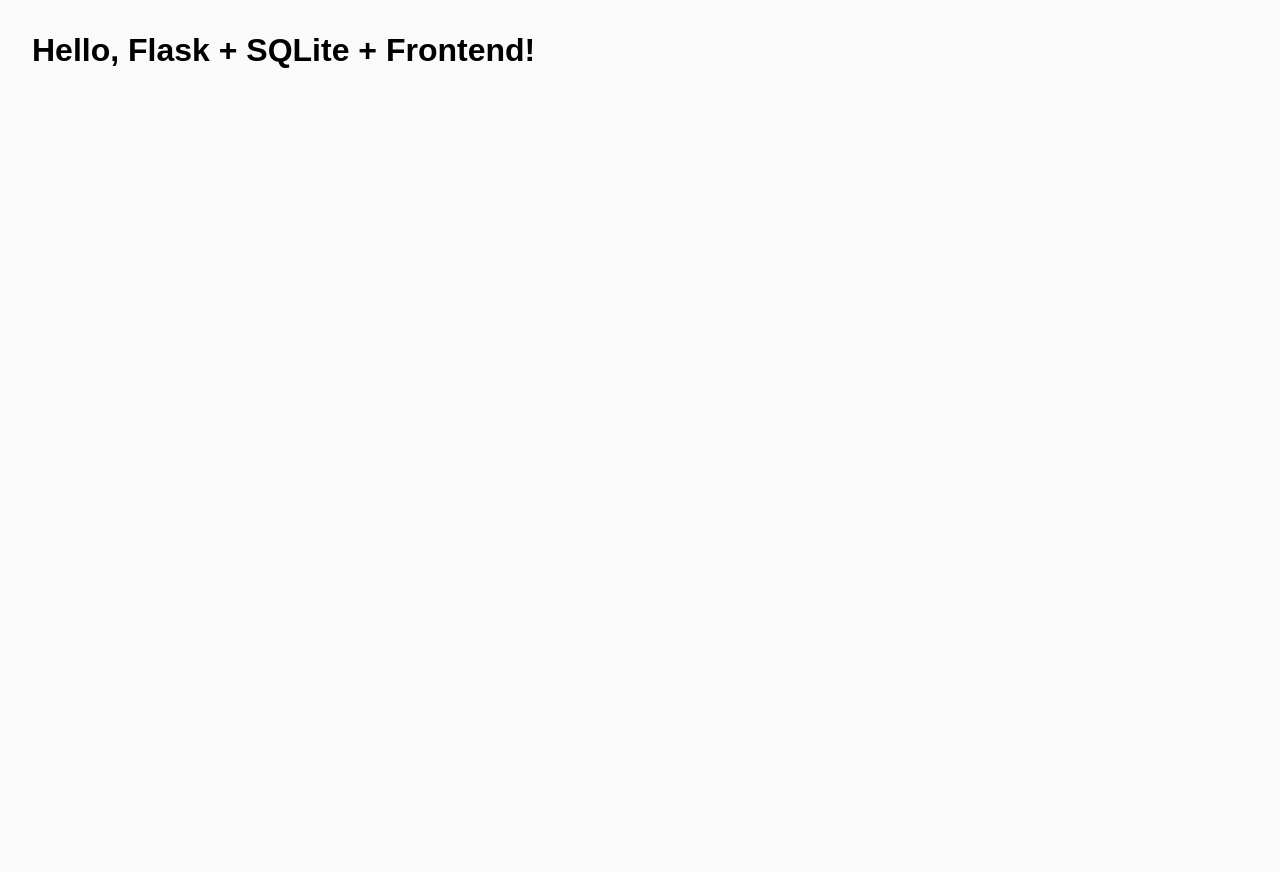
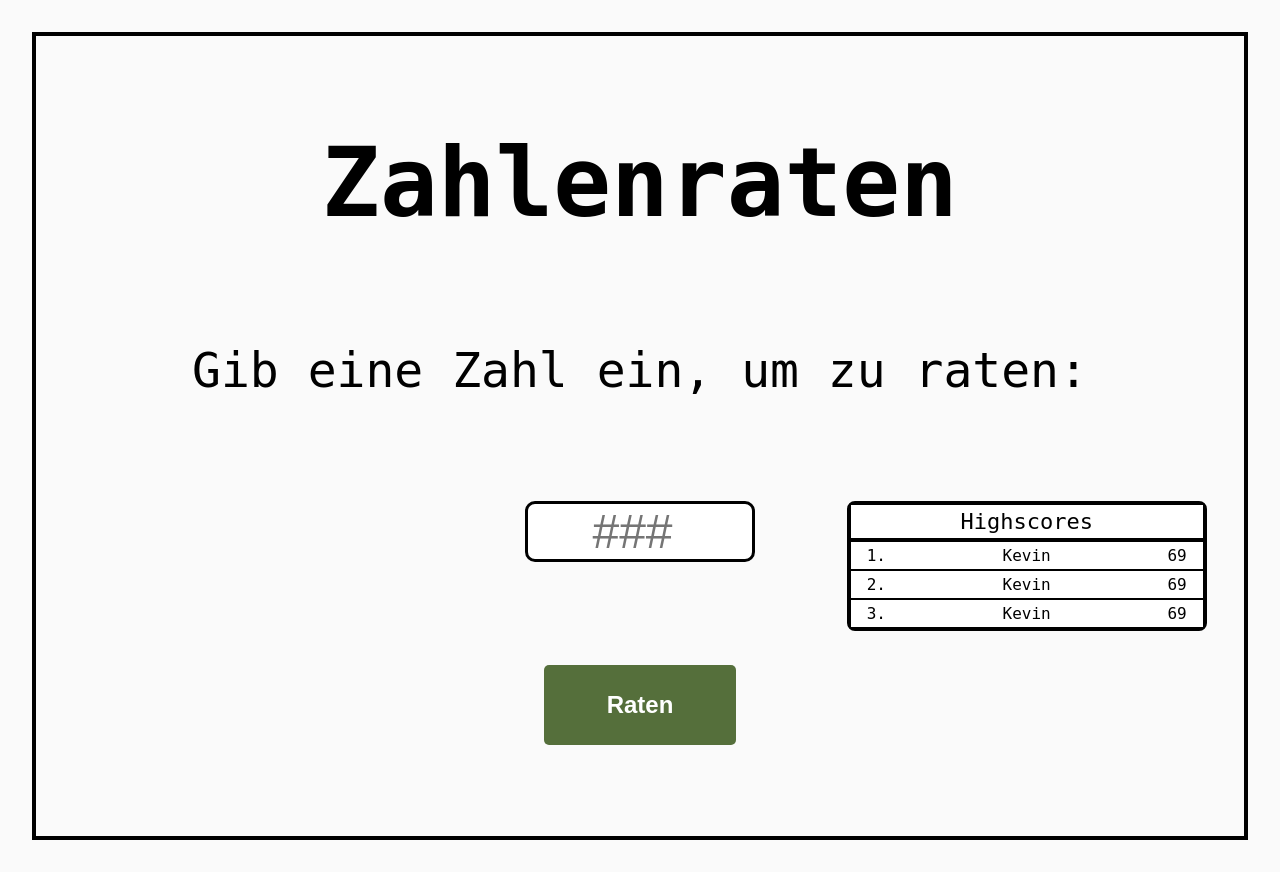
Before and after one commit to ChristophSchule/Zahlenraten, a Flask app: page / in a window 1280 px wide. Before the commit the page ends 68 px from the top, so only its background shows below. Run offline with Flask 3, Linux system fonts and the light colour scheme.

Commit message:
Feat: html and css are now (almost) done; only thing left really is the adsPopup

```diff
--- a/app/static/css/style.css
+++ b/app/static/css/style.css
@@ -1,5 +1,102 @@
 body {
-    font-family: Arial, sans-serif;
+    font-family: monospace;
     background: #fafafa;
     margin: 2rem;
 }
+
+body * {
+    margin: 0;
+    padding: 0;
+}
+
+.content {
+    display: grid;
+    border: 0.25rem solid black;
+    grid-template-areas: 'header header header'
+                         'text1 text1 text1'
+                         '. input scoreboard'
+                         'btn1 btn2 scoreboard';
+    padding: 3rem 2rem;
+    gap: 1rem;
+    grid-template-columns: 1fr 1fr 1fr;
+    height: 44rem;
+    justify-items: center;
+    align-items: start;
+    align-content: space-around;
+}
+
+.gameHeader {
+    font-size: 6rem;
+    grid-area: header;
+}
+
+.userInputPrompt {
+    font-size: 3rem;
+    grid-area: text1;
+}
+
+.userInput {
+    outline: none;
+    width: 14rem;
+    font-size: 3rem;
+    text-align: center;
+    border: 0.1875rem solid black;
+    border-radius: 0.625rem;
+    grid-area: input;
+}
+
+.guessBtn, .restartBtn {
+    height: 5rem;
+    width: 12rem;
+    outline: none;
+    font-size: 1.5rem;
+    font-weight: bold;
+    color: white;
+    background-color: #556f3b;
+    border: none;
+    border-radius: 0.3125rem;
+    cursor: pointer;
+    transition: background-color 0.125s linear;
+}
+
+.guessBtn:hover, .restartBtn:hover, .guessBtn:focus, .restartBtn:focus {
+    background-color: #70934d;
+}
+
+.guessBtn {
+    grid-area: btn2;
+}
+
+.restartBtn {
+    display: none;
+    grid-area: btn1;
+}
+
+.scoreboard {
+    display: grid;
+    border: 0.1875rem solid black;
+    border-radius: 0.5rem;
+    width: 22rem;
+    gap: 0.125rem;
+    background-color: black;
+    padding: 0.0625rem;
+    grid-area: scoreboard;
+}
+
+.scoreboard > * {
+    background-color: white;
+    text-align: center;
+    padding: 0.25rem 1rem;
+}
+
+.scoreboardEntry {
+    display: grid;
+    grid-auto-flow: column;
+    justify-content: space-between;
+    font-size: 1rem;
+}
+
+.scoreboardHeader {
+    font-size: 1.375rem;
+    margin: 0 0 0.125rem 0;
+}
--- a/app/templates/index.html
+++ b/app/templates/index.html
@@ -1,5 +1,33 @@
 {% extends "base.html" %}
 {% block title %}Home{% endblock %}
 {% block content %}
-<h1>Hello, Flask + SQLite + Frontend!</h1>
+<div class="content">
+    <h1 class="gameHeader">Zahlenraten</h1>
+    <span class="userInputPrompt">Gib eine Zahl ein, um zu raten:</span>
+    <input type="number" class="userInput" placeholder="###" />
+    <button class="guessBtn">Raten</button>
+    <button class="restartBtn">Neues Spiel</button>
+    <div class="scoreboard">
+        <span class="scoreboardHeader">Highscores</span>
+        <div class="scoreboardEntry">
+            <span class="scoreboardEntryNumber">1.</span>
+            <span class="scoreboardEntryName">Kevin</span>
+            <span class="scoreboardEntryScore">69</span>
+        </div>
+        <div class="scoreboardEntry">
+            <span class="scoreboardEntryNumber">2.</span>
+            <span class="scoreboardEntryName">Kevin</span>
+            <span class="scoreboardEntryScore">69</span>
+        </div>
+        <div class="scoreboardEntry">
+            <span class="scoreboardEntryNumber">3.</span>
+            <span class="scoreboardEntryName">Kevin</span>
+            <span class="scoreboardEntryScore">69</span>
+        </div>
+    </div>
+</div>
+<!-- <div class="adsPopup">
+    <span class="adsPopupText">Hier könnte Ihre Werbung stehen</span>
+    <button class="closePopupBtn">x</button>
+</div> -->
 {% endblock %}
```
